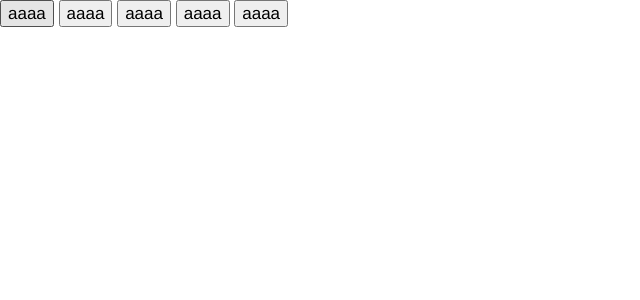
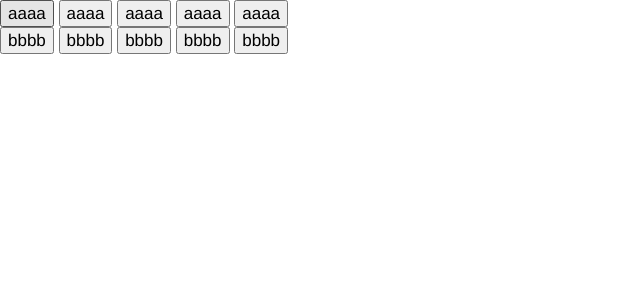
Before and after one commit to katsuyan/arrangerecipe, a Django app: page / in a window 1280 px wide. Shown: the top 300 px of the page, without its empty margins (0-640 px from the left). Run offline with Django 3.2, Linux system fonts and the light colour scheme.

Commit message:
add html

```diff
--- a/recipe/templates/recipe/category.html
+++ b/recipe/templates/recipe/category.html
@@ -14,10 +14,14 @@
   <button>aaaa</button>
   <button>aaaa</button>
   <button>aaaa</button>
-
 </div>
 
 <div>
+  <button>bbbb</button>
+  <button>bbbb</button>
+  <button>bbbb</button>
+  <button>bbbb</button>
+  <button>bbbb</button>
 </div>
 
 <!-- javascript -->
```
